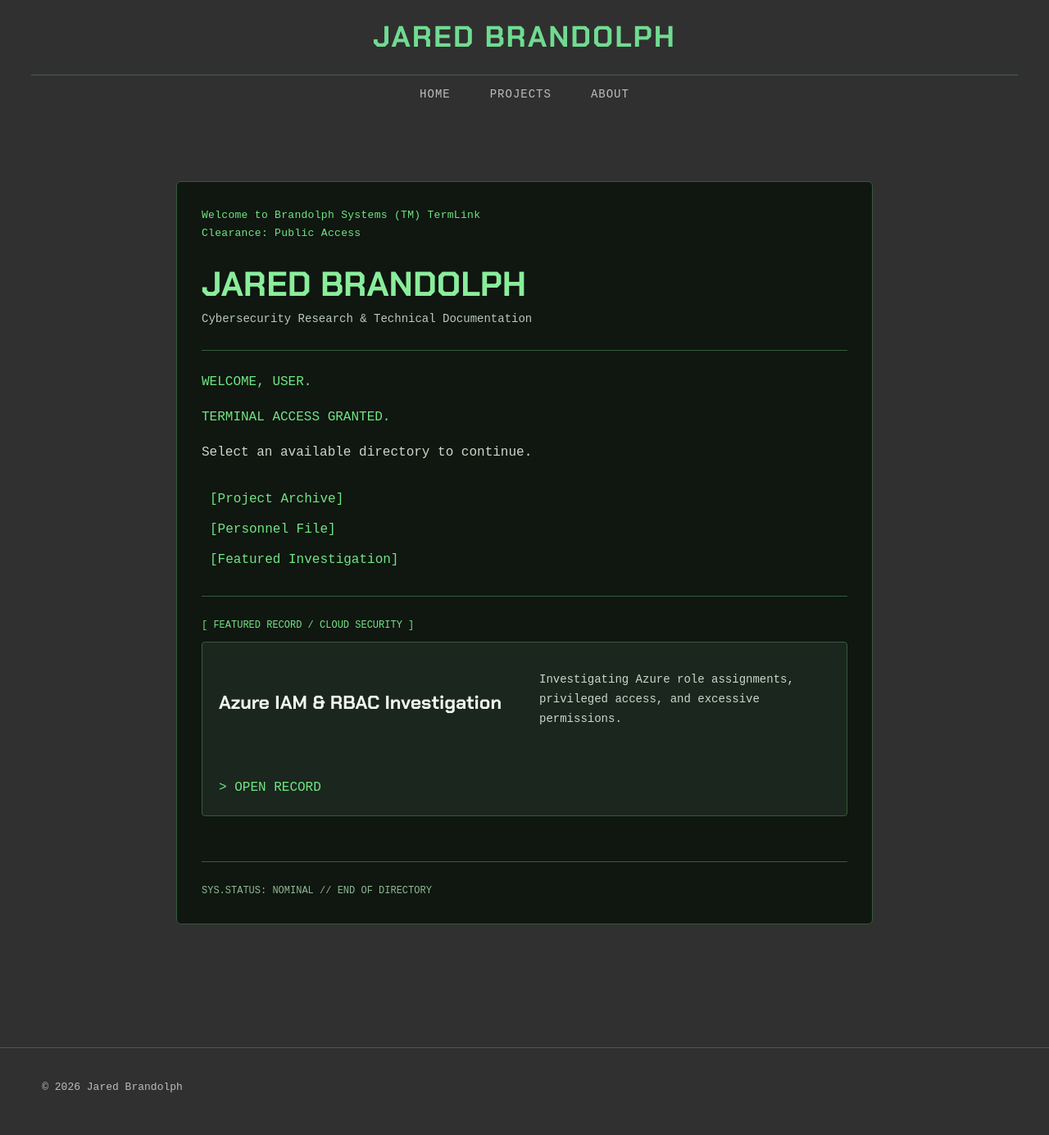
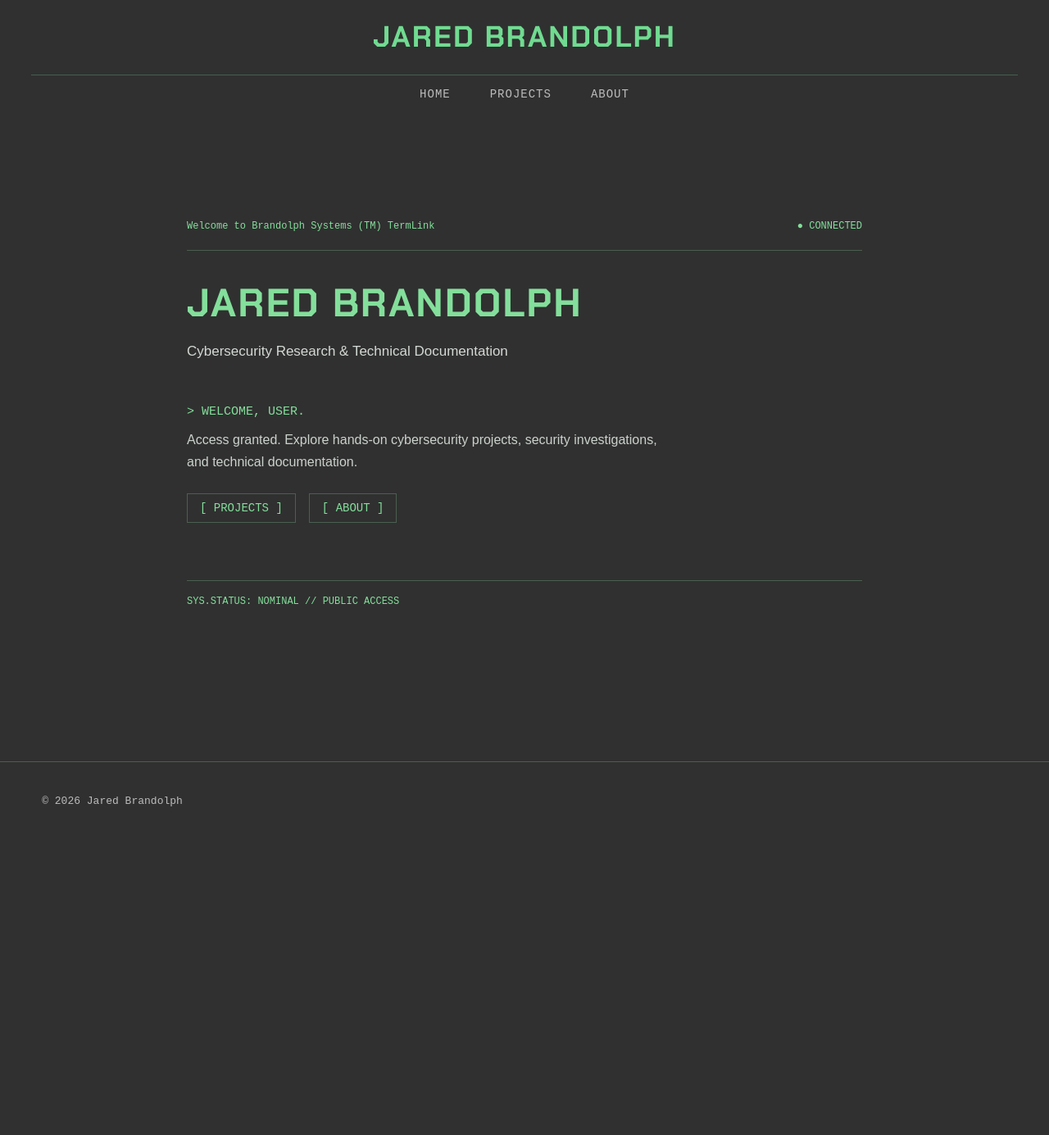
Before and after one commit to brandolphj/brandolphj.github.io, a Jekyll site: the page built from home-test.html, in a window 1280 px wide. Shown: the whole page at 82% size. Built offline with Jekyll 4.4.1, drawn with Linux system fonts in a browser that asks for light colours; after the commit the page ends 1036 px from its top, so only the background shows below that.

Commit message:
Update home-test.html

```diff
--- a/home-test.html
+++ b/home-test.html
@@ -5,156 +5,123 @@ permalink: /home-test/
 ---
 
 <style>
-.fallout-home {
-  max-width: 850px;
-  margin: 35px auto 80px;
-  padding: 30px;
-  background: #101610;
-  border: 1px solid #35583b;
-  border-radius: 6px;
-  font-family: "Courier New", monospace;
-  color: #c9d7cb;
+.modern-terminal {
+  max-width: 900px;
+  margin: 45px auto 80px;
+  padding: 38px;
+  background: #303030;
+  color: #cbd2cc;
+  font-family: Arial, sans-serif;
   line-height: 1.7;
 }
 
-.fallout-home .terminal-intro {
-  color: #70e583;
-  font-size: 13px;
-  letter-spacing: 0.3px;
+.modern-terminal .system-header {
+  display: flex;
+  justify-content: space-between;
+  gap: 16px;
+  flex-wrap: wrap;
+  font: 12px "Courier New", monospace;
+  color: #83df9b;
 }
 
-.fallout-home h1 {
-  color: #89ed9b;
-  font-family: "Chakra Petch", sans-serif;
-  font-size: clamp(26px, 5vw, 42px);
-  margin: 26px 0 6px;
-  line-height: 1.2;
+.modern-terminal .system-divider {
+  border: 0;
+  border-top: 1px solid #4a5f50;
+  margin: 22px 0 35px;
 }
 
-.fallout-home .subtitle {
-  color: #b8c9bc;
-  font-size: 14px;
+.modern-terminal h1 {
+  font-family: "Chakra Petch", sans-serif;
+  font-size: clamp(30px, 5vw, 48px);
+  line-height: 1.2;
+  letter-spacing: 2px;
+  color: #83df9b;
+  margin: 0 0 10px;
 }
 
-.fallout-home .terminal-line {
-  border: 0;
-  border-top: 1px solid #365b3d;
-  margin: 25px 0;
+.modern-terminal .subtitle {
+  font-size: 17px;
+  color: #d3d9d4;
 }
 
-.fallout-home .welcome {
-  color: #70e583;
-  margin-bottom: 5px;
+.modern-terminal .welcome {
+  margin-top: 50px;
+  font: 15px "Courier New", monospace;
+  color: #83df9b;
 }
 
-.fallout-home .terminal-menu {
-  margin: 24px 0;
-  max-width: 450px;
+.modern-terminal .description {
+  max-width: 600px;
+  margin: 12px 0 25px;
+  color: #cbd2cc;
 }
 
-.fallout-home .terminal-menu a {
-  display: block;
-  padding: 5px 10px;
-  color: #70e583;
-  text-decoration: none;
-  font-size: 16px;
+.modern-terminal .terminal-links {
+  display: flex;
+  flex-wrap: wrap;
+  gap: 16px;
 }
 
-.fallout-home .terminal-menu a:hover,
-.fallout-home .terminal-menu a:focus-visible {
-  background: #55e66e;
-  color: #101610;
+.modern-terminal .terminal-links a {
+  padding: 9px 15px;
+  color: #83df9b;
+  border: 1px solid #4a5f50;
+  font: 14px "Courier New", monospace;
+  text-decoration: none;
+  transition: background .15s, color .15s;
 }
 
-.fallout-home .section-label {
-  color: #70e583;
-  font-size: 12px;
-  margin-bottom: 10px;
+.modern-terminal .terminal-links a:hover,
+.modern-terminal .terminal-links a:focus-visible {
+  background: #83df9b;
+  color: #202820;
 }
 
-.fallout-home .featured-project {
-  padding: 20px;
-  background: #1b261e;
-  border: 1px solid #365b3d;
-  border-radius: 4px;
-}
-
-.fallout-home .featured-project h2 {
-  color: #f0f5f0;
-  font-family: "Chakra Petch", sans-serif;
-  font-size: 23px;
-  margin: 8px 0;
-}
-
-.fallout-home .featured-project p {
-  color: #c9d7cb;
-  font-size: 14px;
-}
-
-.fallout-home .featured-project a {
-  color: #70e583;
-  text-decoration: none;
-}
-
-.fallout-home .terminal-footer {
-  color: #8bb994;
-  font-size: 12px;
+.modern-terminal .system-footer {
+  margin-top: 70px;
+  padding-top: 18px;
+  border-top: 1px solid #4a5f50;
+  color: #83df9b;
+  font: 12px "Courier New", monospace;
 }
 
 @media (max-width: 600px) {
-  .fallout-home {
-    padding: 18px;
+  .modern-terminal {
+    padding: 20px 8px;
+    margin-top: 20px;
   }
 }
 </style>
 
-<div class="fallout-home">
+<section class="modern-terminal">
 
-  <div class="terminal-intro">
-    Welcome to Brandolph Systems (TM) TermLink
-  </div>
-  <div class="terminal-intro">
-    Clearance: Public Access
+  <div class="system-header">
+    <span>Welcome to Brandolph Systems (TM) TermLink</span>
+    <span>● CONNECTED</span>
   </div>
 
+  <hr class="system-divider">
+
   <h1>JARED BRANDOLPH</h1>
-  <div class="subtitle">
-    Cybersecurity Research & Technical Documentation
+
+  <p class="subtitle">
+    Cybersecurity Research &amp; Technical Documentation
+  </p>
+
+  <div class="welcome">&gt; WELCOME, USER.</div>
+
+  <p class="description">
+    Access granted. Explore hands-on cybersecurity projects,
+    security investigations, and technical documentation.
+  </p>
+
+  <nav class="terminal-links" aria-label="Homepage directories">
+    <a href="{{ '/projects/' | relative_url }}">[ PROJECTS ]</a>
+    <a href="{{ '/about/' | relative_url }}">[ ABOUT ]</a>
+  </nav>
+
+  <div class="system-footer">
+    SYS.STATUS: NOMINAL // PUBLIC ACCESS
   </div>
 
-  <hr class="terminal-line">
-
-  <p class="welcome">WELCOME, USER.</p>
-  <p class="welcome">TERMINAL ACCESS GRANTED.</p>
-  <p>Select an available directory to continue.</p>
-
-  <nav class="terminal-menu" aria-label="Terminal menu">
-    <a href="{{ '/projects/' | relative_url }}">[Project Archive]</a>
-    <a href="{{ '/about/' | relative_url }}">[Personnel File]</a>
-    <a href="#featured">[Featured Investigation]</a>
-  </nav>
-
-  <hr class="terminal-line">
-
-  <section id="featured">
-    <div class="section-label">[ FEATURED RECORD / CLOUD SECURITY ]</div>
-
-    <div class="featured-project">
-      <h2>Azure IAM & RBAC Investigation</h2>
-      <p>
-        Investigating Azure role assignments, privileged access,
-        and excessive permissions.
-      </p>
-      <a href="{{ '/projects/azure-iam-rbac/' | relative_url }}">
-        &gt; OPEN RECORD
-      </a>
-    </div>
-  </section>
-
-  <hr class="terminal-line">
-
-  <div class="terminal-footer">
-    SYS.STATUS: NOMINAL // END OF DIRECTORY
-  </div>
-
-</div>
+</section>
```
